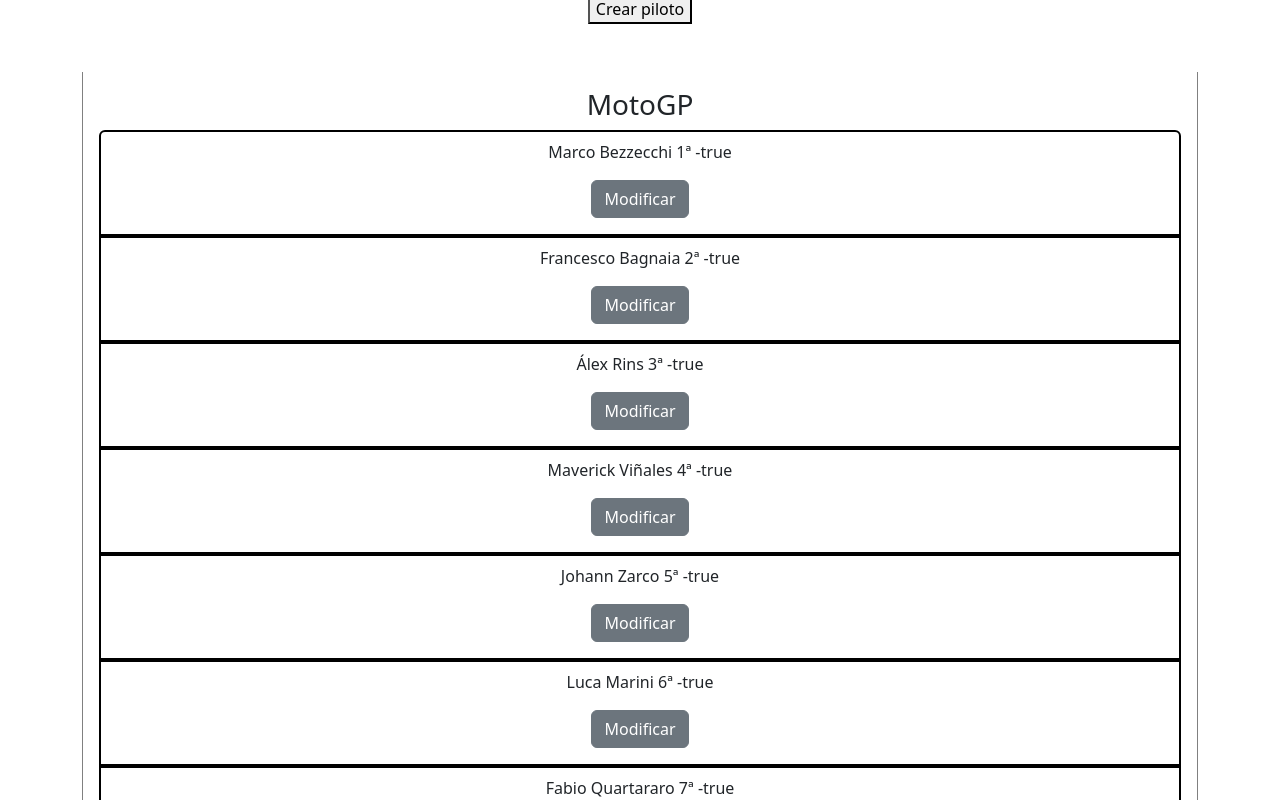
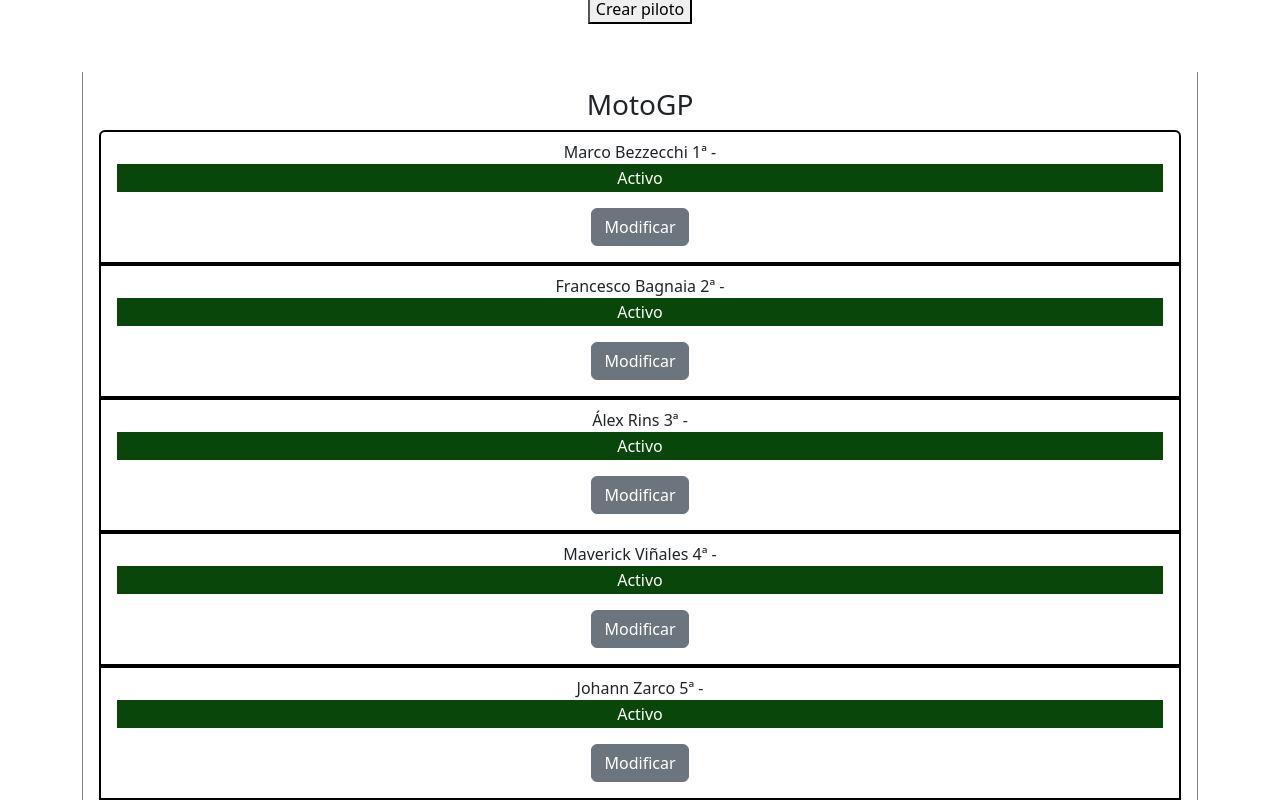
Before and after one commit to TopaciOicapoT/DreamTeam, a Vue app: page /addrider in a window 1280 px wide. Shown: the part 420-1220 px from the top of the page. Built offline with nearby package versions, Linux system fonts and the light colour scheme.

Commit message:
Colorines y detalles de crear equipo

```diff
--- a/src/router/routes.js
+++ b/src/router/routes.js
@@ -25,6 +25,11 @@
         name: 'register',
         component: () => import('../views/register.vue')
     },
+    {
+        path: '/confirmrider',
+        name: 'confirmrider',
+        component: () => import('../views/ConfirmAddRider.vue')
+    },
 ]
 })
 
--- a/src/stores/teams.js
+++ b/src/stores/teams.js
@@ -174,9 +174,9 @@
         addRider (rider){
             this.riders.push(rider)
             this.riders.forEach((rider) => {
-                console.log(rider)
+                // console.log(rider)
             })
-            router.push('/createteam')
+            router.push('/confirmrider')
         }
     }
 
--- a/src/views/AddRider.vue
+++ b/src/views/AddRider.vue
@@ -16,7 +16,15 @@
             v-for="(rider, index) in ridersList"
             :key="index"
           >
-            {{ rider.rider }} {{ rider.position }}ª  -{{ rider.active }} <br>
+            {{ rider.rider }} {{ rider.position }}ª -
+            <div v-if="rider.active" class="yes">
+              <span>Activo</span>
+
+            </div>
+            <div v-else class="no">
+              <span>Inactivo</span> <br>
+
+            </div>
             <button class="btn btn-secondary mb-2 mt-3">Modificar</button>
           </li>
         </ul>
@@ -27,6 +35,8 @@
 <script setup>
 import { onMounted, ref } from 'vue';
 import {useTeams} from '../stores/teams'
+
+
 
 const storeTeams = useTeams()
 const ridersList = storeTeams.riders
@@ -57,8 +67,7 @@
                 console.log("te quedas ahi")
 
             }
-            // console.log(e)
-            // console.log(rider.value)
+
         })
     }
     Position()
@@ -67,6 +76,7 @@
 
 }
 onMounted(() => {
+
     ridersList.sort(function (a, b) {
       return a.position - b.position;
     });
@@ -84,6 +94,18 @@
 
       .list-group-item{
         border: 2px solid rgb(0, 0, 0) !important;
+        .yes{
+          padding: 2px;
+          color: rgb(255, 255, 255);
+          background-color: rgb(9, 70, 9);
+
+        }
+        .no{
+          padding: 2px;
+          color: rgb(255, 255, 255);
+          background-color: red;
+
+        }
       }
     }
   }
--- /dev/null
+++ b/src/views/ConfirmAddRider.vue
@@ -0,0 +1,20 @@
+<template>
+    <div class="box">
+        <h1>Piloto pa dentro papi</h1>
+        <button @click="back">Vale pues vamonos</button>
+    </div>
+</template>
+
+<script setup>
+    import router from '../router/routes'
+
+    const back = () => {
+        router.push('/addrider')
+    }
+</script>
+
+<style lang="scss" scoped>
+.box{
+    padding: 15px;
+}
+</style>
--- a/src/views/CreateTeam.vue
+++ b/src/views/CreateTeam.vue
@@ -5,14 +5,15 @@
       <div class="box">
         <h3 class="box-title">MotoGP</h3>
         <ul class="list-group">
-          <li
+            <li
             class="list-group-item"
             v-for="(rider, index) in riders"
             :key="index"
-          >
-            {{ rider.rider }} {{ rider.position }}ª <br>
-            <button class="btn btn-primary mb-2 mt-3">Añadir</button>
-          </li>
+            >
+              {{ rider.rider }} {{ rider.position }}ª <br>
+              <button v-if="rider.active" class="btn btn-primary mb-2 mt-3" :disabled="!rider.active">Añadir</button>
+            </li>
+
         </ul>
       </div>
     </div>
@@ -40,7 +41,10 @@
     border-left: 1px solid gray;
 
     .box-title{
-
+      background-color: orange;
+      border-radius: 5px;
+      padding: 10px;
+      color: black;
     }
     .list-group{
 
```
